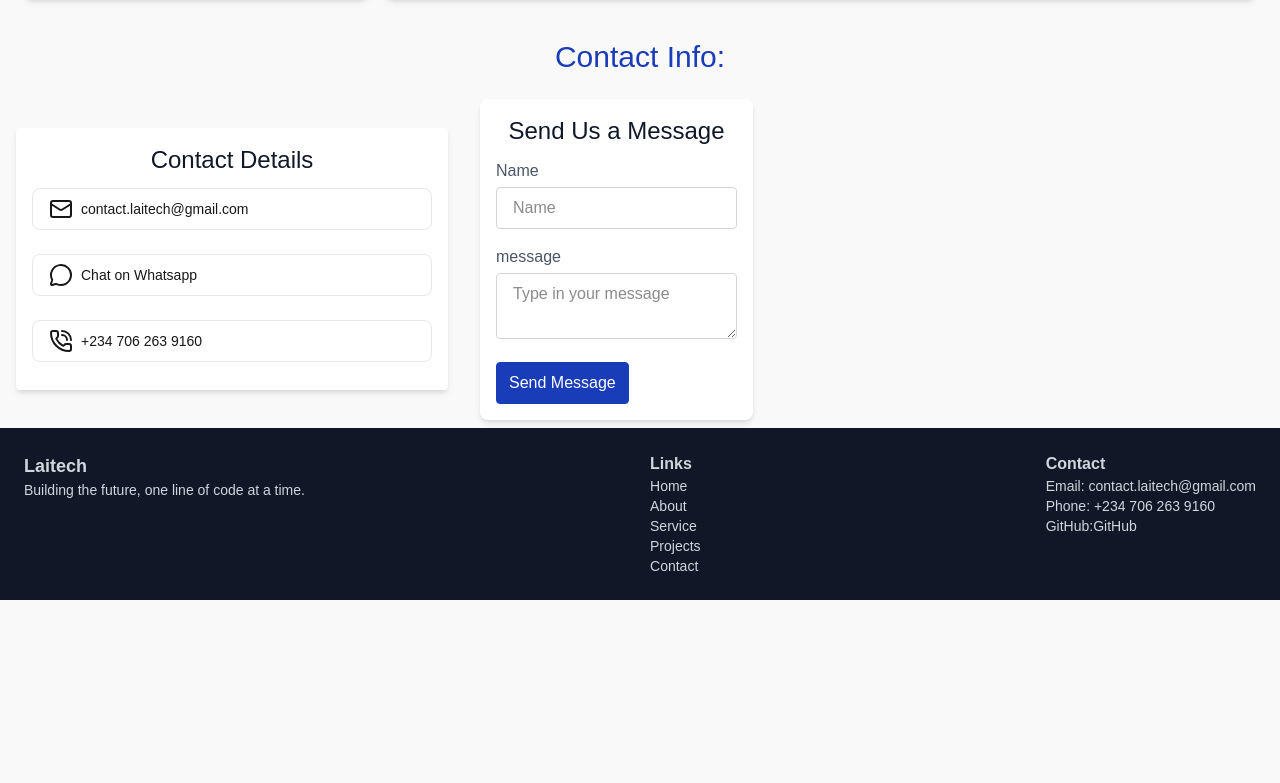
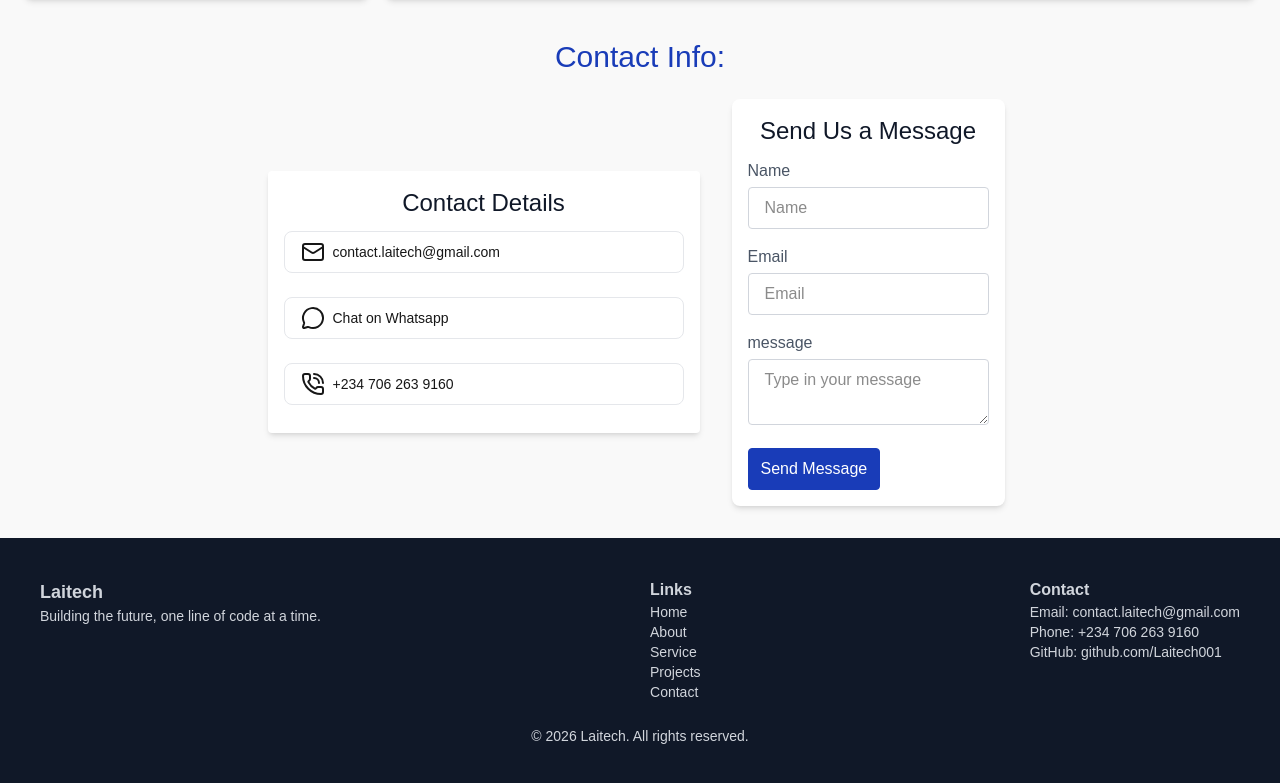
Before and after one commit to Laitech001/laitech-portfolio, a Next.js app: page / in a window 1280 px wide. Shown: the part 2032-2815 px from the top of the page. Before the commit the page ends 2632 px from the top, so only its background shows below. Built offline with nearby package versions, Linux system fonts and the light colour scheme.

Commit message:
improving style

```diff
--- a/app/components/Contact.tsx
+++ b/app/components/Contact.tsx
@@ -6,7 +6,7 @@ export default function Contact() {
     <div className="px-4">
       <h1 id='contact' className="heading mb-3">Contact Info:</h1>
 
-      <section className="flex flex-col md:flex-row justiify-center items-center gap-6">
+      <section className="flex flex-col md:flex-row justify-center items-center gap-6">
         <ContactDetails />
 
         <ContactForm />
--- a/app/components/ContactForm.tsx
+++ b/app/components/ContactForm.tsx
@@ -6,7 +6,8 @@ export default function ContactForm() {
   const [formData, setFormData] = useState(
     {
       name: '',
-      message: ''
+      email: '',
+      message: '',
     }
   );
 
@@ -30,6 +31,20 @@ export default function ContactForm() {
       </div>
 
       <div>
+        <Label htmlFor='email'>
+          Email
+        </Label>
+
+        <TextInput
+          id='email'
+          type='email'
+          placeholder='Email'
+          value={formData.email}
+          onChange={(e) => setFormData(prev => ({ ...prev, email: e.target.value }))}
+        />
+      </div>
+
+      <div>
         <Label htmlFor='message'>
           message
         </Label>
@@ -38,7 +53,7 @@ export default function ContactForm() {
           id='message'
           placeholder='Type in your message'
           value={formData.message}
-          onChange={(e) => setFormData(prev => ({ ...prev, name: e.target.value }))}
+          onChange={(e) => setFormData(prev => ({ ...prev, message: e.target.value }))}
         />
       </div>
 
--- a/app/components/Footer.tsx
+++ b/app/components/Footer.tsx
@@ -1,6 +1,8 @@
 export default function Footer() {
   return (
-    <footer className="w-full bg-gray-900 text-gray-300 p-6 flex flex-col md:flex-row items-start justify-between">
+    <footer className="w-full bg-gray-900 text-gray-300 p-10 mt-6">
+
+      <div className="flex flex-col md:flex-row items-start justify-between">
         <section>
           <h1 className="text-lg font-semibold">Laitech</h1>
           <p className="text-sm">Building the future, one line of code at a time.</p>
@@ -24,17 +26,20 @@ export default function Footer() {
 
           <p className="text-sm">Phone: <a href="tel:+2347062639160" className="hover:text-blue-500">+234 706 263 9160</a></p>
 
-        <p className="text-sm"> GitHub:
-          <a
+          <p className="text-sm"> GitHub: <a
               href="https://github.com/Laitech001"
               target="_blank"
               rel="noopener noreferrer"
               className="hover:text-blue-500"
             >
-            GitHub
+              github.com/Laitech001
             </a>
           </p>
         </section>
+      </div>
+
+      <p className="text-sm text-center mt-6">&copy; {new Date().getFullYear()} Laitech. All rights reserved.</p>
+
     </footer>
   )
 }
```
Lines whose indentation alone changed are shown as unchanged.
